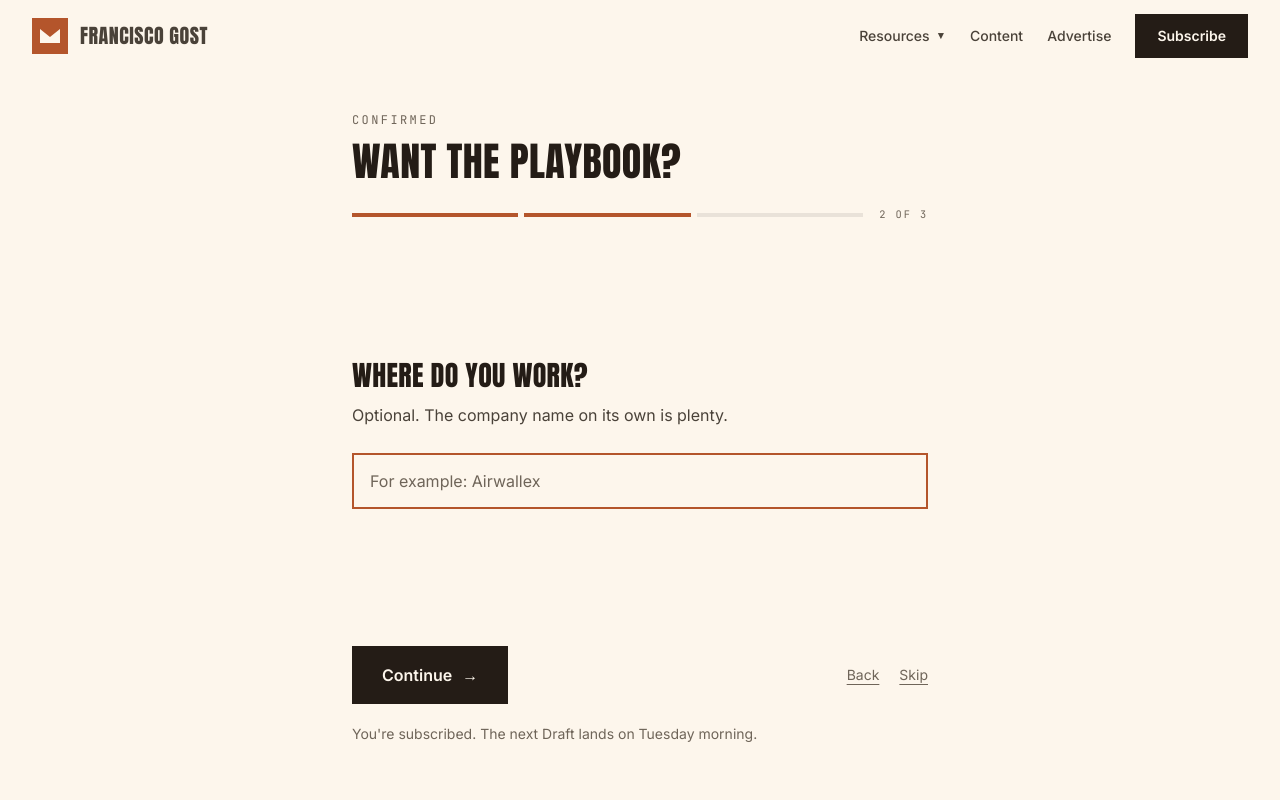
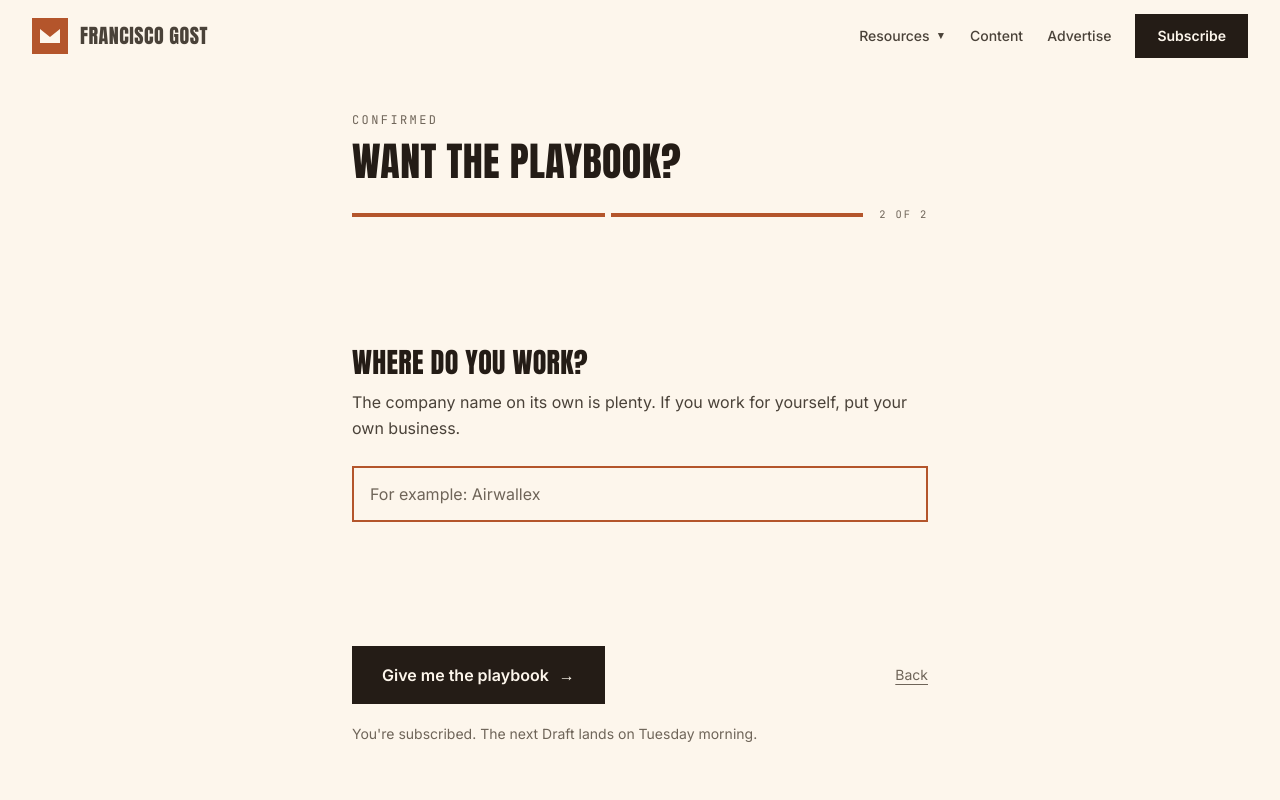
Before and after one commit to kicogost/TheDraft, a Next.js app: page /thank-you in a window 1280 px wide. Both pictures are taken after a click on the button "Founder or CEO". Shown: the top 800 px of the page. Built offline with nearby package versions, Linux system fonts and the light colour scheme.

Commit message:
Require company on the thank you form and drop the tried question
Co-Authored-By: Claude Opus 5.5 <noreply@anthropic.com>

```diff
--- a/app/api/stage/route.ts
+++ b/app/api/stage/route.ts
@@ -5,7 +5,6 @@ import { allow, clientIp } from "@/lib/rate-limit";
 import { verifySignup } from "@/lib/signing";
 import { SIGNUP_COOKIE } from "@/lib/signup-cookie";
 
-const TRIED_LIMIT = 2000;
 const COMPANY_LIMIT = 120;
 
 /**
@@ -38,7 +37,7 @@ export async function POST(request: Request) {
     );
   }
 
-  let body: { role?: string; companyName?: string; tried?: string };
+  let body: { role?: string; companyName?: string };
   try {
     body = await request.json();
   } catch {
@@ -56,8 +55,12 @@ export async function POST(request: Request) {
   // Posted as companyName, never company: `company` is the honeypot on the
   // signup form, where a filled value means bot.
   const company = (body.companyName ?? "").trim().slice(0, COMPANY_LIMIT);
-
-  const tried = (body.tried ?? "").trim().slice(0, TRIED_LIMIT);
+  if (!company) {
+    return NextResponse.json(
+      { ok: false, error: "Add a company name to carry on." },
+      { status: 400 },
+    );
+  }
 
   // Re-posting the same email updates the record rather than creating a second
   // one, so the answers land on the subscriber created moments earlier. The
@@ -66,7 +69,7 @@ export async function POST(request: Request) {
     email,
     medium: "thank-you",
     sendWelcomeEmail: false,
-    customFields: { role, ...(company ? { company } : {}), ...(tried ? { tried } : {}) },
+    customFields: { role, company },
   });
 
   if (!result.ok) {
--- a/components/StageQuestions.tsx
+++ b/components/StageQuestions.tsx
@@ -8,7 +8,7 @@ import type { StageQuestion } from "@/lib/content";
 
 type Download = { href: string; label: string };
 
-const STEPS = 3;
+const STEPS = 2;
 
 /**
  * One question per screen, asked on the thank you page, with the download held
@@ -16,9 +16,8 @@ const STEPS = 3;
  * copy rather than the thing itself, and nobody who declines goes away empty
  * handed.
  *
- * Only the role is required, and it advances on tap with no confirm button.
- * The other two can be skipped, because a short form answered beats a long one
- * abandoned, and the role is the only answer a sponsor ever asks about.
+ * Both answers are required. The role advances on tap with no confirm
+ * button, and the company submits the form, so it stays two short screens.
  *
  * The employer field posts as `companyName`, not `company`. `company` is the
  * honeypot on the signup form, where a filled value means bot.
@@ -37,7 +36,6 @@ export function StageQuestions({
   const [step, setStep] = useState(0);
   const [role, setRole] = useState("");
   const [companyName, setCompanyName] = useState("");
-  const [tried, setTried] = useState("");
   const [state, setState] = useState<"idle" | "sending" | "done" | "error">("idle");
   const [message, setMessage] = useState("");
   const advance = useRef<ReturnType<typeof setTimeout>>(undefined);
@@ -52,8 +50,12 @@ export function StageQuestions({
     advance.current = setTimeout(() => setStep(1), 220);
   }
 
-  async function submit(finalTried: string) {
+  async function submit() {
     if (state === "sending") return;
+    if (!companyName.trim()) {
+      setMessage("Add a company name to carry on.");
+      return;
+    }
     setState("sending");
     setMessage("");
 
@@ -61,7 +63,7 @@ export function StageQuestions({
       const response = await fetch("/api/stage", {
         method: "POST",
         headers: { "Content-Type": "application/json" },
-        body: JSON.stringify({ role, companyName, tried: finalTried }),
+        body: JSON.stringify({ role, companyName }),
       });
       const data = await response.json();
       if (!response.ok || !data.ok) {
@@ -182,46 +184,21 @@ export function StageQuestions({
                 type="text"
                 autoFocus
                 autoComplete="organization"
+                required
                 maxLength={120}
                 value={companyName}
-                onChange={(event) => setCompanyName(event.target.value)}
+                onChange={(event) => {
+                  setCompanyName(event.target.value);
+                  setMessage("");
+                }}
                 onKeyDown={(event) => {
                   if (event.key === "Enter") {
                     event.preventDefault();
-                    setStep(2);
+                    submit();
                   }
                 }}
                 placeholder={question.companyPlaceholder}
                 className="mt-6 min-h-14 w-full border-2 border-ink bg-paper px-4 py-3.5 text-base text-ink outline-none placeholder:text-ash focus:border-accent"
-              />
-            </div>
-          ) : null}
-
-          {step === 2 ? (
-            <div>
-              <label
-                htmlFor="tried"
-                className={`block text-[clamp(1.25rem,3vw,1.75rem)] ${heading}`}
-              >
-                {question.triedLabel}
-              </label>
-              <p className="mt-3 text-ink-soft">{question.triedHint}</p>
-              <textarea
-                id="tried"
-                name="tried"
-                rows={4}
-                autoFocus
-                maxLength={2000}
-                value={tried}
-                onChange={(event) => setTried(event.target.value)}
-                onKeyDown={(event) => {
-                  if (event.key === "Enter" && (event.metaKey || event.ctrlKey)) {
-                    event.preventDefault();
-                    submit(tried);
-                  }
-                }}
-                placeholder={question.triedPlaceholder}
-                className="mt-6 w-full resize-none border-2 border-ink bg-paper px-4 py-3.5 text-base text-ink outline-none placeholder:text-ash focus:border-accent"
               />
             </div>
           ) : null}
@@ -246,14 +223,10 @@ export function StageQuestions({
               <button
                 type="button"
                 disabled={state === "sending"}
-                onClick={() => (step === 1 ? setStep(2) : submit(tried))}
+                onClick={submit}
                 className="group inline-flex min-h-14 w-full items-center justify-center gap-2.5 border-2 border-ink bg-ink px-7 py-3.5 font-semibold text-paper transition-transform duration-150 hover:-translate-y-0.5 disabled:translate-y-0 disabled:opacity-60 sm:w-auto"
               >
-                {step === 1
-                  ? "Continue"
-                  : state === "sending"
-                    ? "Sending"
-                    : question.submitLabel}
+                {state === "sending" ? "Sending" : question.submitLabel}
                 <span
                   aria-hidden="true"
                   className="transition-transform duration-150 group-hover:translate-x-1"
@@ -264,7 +237,6 @@ export function StageQuestions({
             )}
 
             {step > 0 ? (
-              <div className="flex items-center gap-5">
               <button
                 type="button"
                 disabled={state === "sending"}
@@ -273,25 +245,6 @@ export function StageQuestions({
               >
                 Back
               </button>
-                <button
-                  type="button"
-                  disabled={state === "sending"}
-                  onClick={() => {
-                    // Skip discards what was typed. Continue is the button
-                    // that keeps it, so the two have to mean different things.
-                    if (step === 1) {
-                      setCompanyName("");
-                      setStep(2);
-                    } else {
-                      setTried("");
-                      submit("");
-                    }
-                  }}
-                  className="text-sm text-ash underline underline-offset-4 transition-colors hover:text-ink disabled:opacity-60"
-                >
-                  Skip
-                </button>
-              </div>
             ) : null}
           </div>
 
--- a/content/site.json
+++ b/content/site.json
@@ -96,7 +96,7 @@
   },
   "stageQuestion": {
     "heading": "Want the playbook?",
-    "trade": "One question first, so I know who it's for.",
+    "trade": "Two quick questions first, so I know who it's for.",
     "roleLabel": "Which of these is closest to your job?",
     "roleOptions": [
       {
@@ -125,17 +125,14 @@
       }
     ],
     "companyLabel": "Where do you work?",
-    "companyHint": "Optional. The company name on its own is plenty.",
+    "companyHint": "The company name on its own is plenty. If you work for yourself, put your own business.",
     "companyPlaceholder": "For example: Airwallex",
-    "triedLabel": "What have you tried that has not worked?",
-    "triedHint": "Optional, and it's the answer that helps most. I read every one of these myself.",
-    "triedPlaceholder": "For example: posted twice a week for three months, about 400 views a post, not one inbound message. No idea if it is the topic or the writing.",
     "submitLabel": "Give me the playbook",
     "doneHeading": "Here it is.",
     "doneBody": "Thank you, genuinely. That shapes what I write next."
   },
   "thankYou": {
-    "resourceLine": "Your copy is one question away, and a link is on its way by email either way.",
+    "resourceLine": "Your copy is two quick questions away, and a link is on its way by email either way.",
     "resourceLineUnverified": "It is on its way to your inbox now.",
     "newsletterLine": "You're subscribed. The next Draft lands on Tuesday morning."
   },
```
Lines whose indentation alone changed are shown as unchanged.
